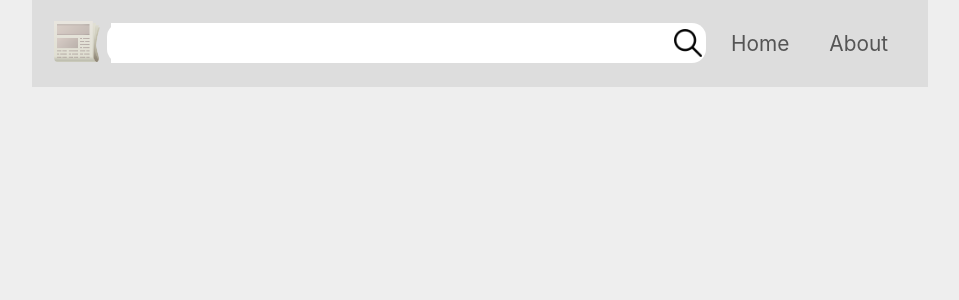
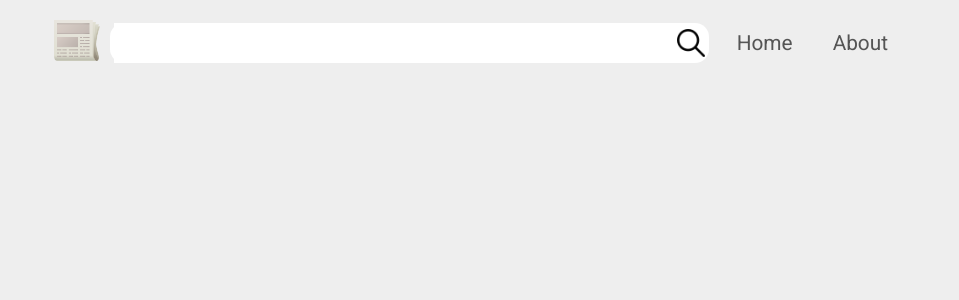
Before and after one commit to KaanSerin/Daily-Starter, a React (Create React App) app: page / in a window 1280 px wide. Shown: the top 300 px of the page, without its empty margins (160-1119 px from the left). Built offline with nearby package versions, Linux system fonts and the light colour scheme.

Commit message:
tweeked some stuff

```diff
--- a/public/index.html
+++ b/public/index.html
@@ -1,20 +1,21 @@
 <!DOCTYPE html>
 <html lang="en">
+
 <head>
   <meta charset="utf-8" />
   <link rel="icon" href="%PUBLIC_URL%/favicon.ico" />
   <meta name="viewport" content="width=device-width, initial-scale=1" />
   <meta name="theme-color" content="#000000" />
-    <meta
-      name="description"
-      content="Web site created using create-react-app"
-    />
+  <meta name="description" content="Web site created using create-react-app" />
+  <meta name="viewport" content="minimum-scale=1, initial-scale=1, width=device-width" />
   <link rel="apple-touch-icon" href="%PUBLIC_URL%/logo192.png" />
   <!--
       manifest.json provides metadata used when your web app is installed on a
       user's mobile device or desktop. See https://developers.google.com/web/fundamentals/web-app-manifest/
     -->
   <link rel="manifest" href="%PUBLIC_URL%/manifest.json" />
+
+  <link rel="stylesheet" href="https://fonts.googleapis.com/css?family=Roboto:300,400,500,700&display=swap" />
   <!--
       Notice the use of %PUBLIC_URL% in the tags above.
       It will be replaced with the URL of the `public` folder during the build.
@@ -26,6 +27,7 @@
     -->
   <title>React App</title>
 </head>
+
 <body>
   <noscript>You need to enable JavaScript to run this app.</noscript>
   <div id="root"></div>
@@ -40,4 +42,5 @@
       To create a production bundle, use `npm run build` or `yarn build`.
     -->
 </body>
+
 </html>
--- a/src/App.js
+++ b/src/App.js
@@ -1,11 +1,70 @@
-import React from "react";
+import React, { useEffect, useState, useContext } from "react";
+import axios from "axios";
 import "./App.css";
 import WeatherSection from "./components/WeatherSection/WeatherSection";
+import { ForecastContext } from "./context/ForecastContext";
+import Navbar from "./components/Navbar/Navbar";
 
 function App() {
+  const [isLoading, setIsLoading] = useState(false);
+  const { forecastData, setForecastData } = useContext(ForecastContext);
+
+  useEffect(() => {
+    const search = localStorage.getItem("search");
+    if (search !== null) {
+      getForecast(search);
+    }
+  }, []);
+
+  const getForecast = (city) => {
+    setIsLoading(true);
+    axios
+      .get(
+        `http://api.openweathermap.org/data/2.5/forecast?q=${city}&mode=json&units=metric&appid=ea68e365d06e5d2f65aaf446623175b1`
+      )
+      .then((response) => {
+        axios
+          .get(
+            `https://api.openweathermap.org/data/2.5/onecall?lat=${response.data.city.coord.lat}&cnt=7&units=metric&lon=${response.data.city.coord.lon}&appid=ea68e365d06e5d2f65aaf446623175b1`
+          )
+          .then((response) => {
+            setForecastData(formatWeatherData({ ...response.data, city }));
+            setIsLoading(false);
+          })
+          .catch((err) => {
+            console.log(err);
+            setIsLoading(false);
+          });
+      })
+      .catch((err) => {
+        console.log(err);
+        setIsLoading(false);
+      });
+  };
+
+  const formatWeatherData = (data) => {
+    console.log(data);
+    const result = data.daily.map((day) => ({
+      city: data.city,
+      day: new Date(1000 * day.dt),
+      temp: {
+        day: day.temp.day,
+        night: day.temp.night,
+      },
+      humidity: day.humidity,
+      weather: {
+        description: day.weather[0].description,
+        icon: day.weather[0].icon,
+      },
+    }));
+
+    return result;
+  };
+
   return (
     <div className="App">
-      <WeatherSection />
+      <Navbar getForecast={getForecast} />
+      <WeatherSection isLoading={isLoading} />
     </div>
   );
 }
--- a/src/components/Navbar/Navbar.module.css
+++ b/src/components/Navbar/Navbar.module.css
@@ -4,7 +4,6 @@
   display: flex;
   justify-content: space-between;
   align-items: center;
-  background-color: #ddd;
 }
 
 .Navbar a {
@@ -29,7 +28,7 @@
 .Navbar .searchbox {
   height: 40px;
   width: 70%;
-  background-color: white;
+  background-color: #fff;
   border-radius: 14px;
   display: flex;
   flex-direction: row;
--- a/src/components/WeatherSection/WeatherSection.js
+++ b/src/components/WeatherSection/WeatherSection.js
@@ -1,65 +1,10 @@
-import React, { useState, useContext, useEffect } from "react";
+import React, { useContext } from "react";
 import WeatherList from "./WeatherList/WeatherList";
 import { ForecastContext } from "../../context/ForecastContext";
 import Spinner from "../Spinner/Spinner";
-import Navbar from "../Navbar/Navbar";
-import axios from "axios";
 
-const WeatherSection = () => {
-  const [isLoading, setIsLoading] = useState(false);
-  const { forecastData, setForecastData } = useContext(ForecastContext);
-
-  useEffect(() => {
-    const search = localStorage.getItem("search");
-    if (search !== null) {
-      getForecast(search);
-    }
-  }, []);
-
-  const getForecast = (city) => {
-    setIsLoading(true);
-    axios
-      .get(
-        `http://api.openweathermap.org/data/2.5/forecast?q=${city}&mode=json&units=metric&appid=ea68e365d06e5d2f65aaf446623175b1`
-      )
-      .then((response) => {
-        axios
-          .get(
-            `https://api.openweathermap.org/data/2.5/onecall?lat=${response.data.city.coord.lat}&cnt=7&units=metric&lon=${response.data.city.coord.lon}&appid=ea68e365d06e5d2f65aaf446623175b1`
-          )
-          .then((response) => {
-            setForecastData(formatWeatherData({ ...response.data, city }));
-            setIsLoading(false);
-          })
-          .catch((err) => {
-            console.log(err);
-            setIsLoading(false);
-          });
-      })
-      .catch((err) => {
-        console.log(err);
-        setIsLoading(false);
-      });
-  };
-
-  const formatWeatherData = (data) => {
-    console.log(data);
-    const result = data.daily.map((day) => ({
-      city: data.city,
-      day: new Date(1000 * day.dt),
-      temp: {
-        day: day.temp.day,
-        night: day.temp.night,
-      },
-      humidity: day.humidity,
-      weather: {
-        description: day.weather[0].description,
-        icon: day.weather[0].icon,
-      },
-    }));
-
-    return result;
-  };
+const WeatherSection = ({ isLoading }) => {
+  const { forecastData } = useContext(ForecastContext);
 
   let weatherList = null;
 
@@ -78,7 +23,6 @@ const WeatherSection = () => {
 
   return (
     <div className="">
-      <Navbar getForecast={getForecast} />
       {header}
       {weatherList}
     </div>
--- a/src/index.css
+++ b/src/index.css
@@ -4,9 +4,7 @@
 
 body {
   margin: 0;
-  font-family: -apple-system, BlinkMacSystemFont, "Segoe UI", "Roboto", "Oxygen",
-    "Ubuntu", "Cantarell", "Fira Sans", "Droid Sans", "Helvetica Neue",
-    sans-serif;
+  font-family: "Roboto", Helvetica, Arial, sans-serif;
   -webkit-font-smoothing: antialiased;
   -moz-osx-font-smoothing: grayscale;
   background-color: #eee;
```
Also changed, not shown: src/logo.svg (deleted). Lines whose indentation alone changed are shown as unchanged.
